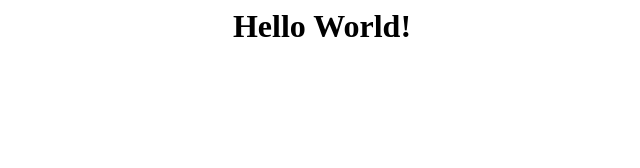
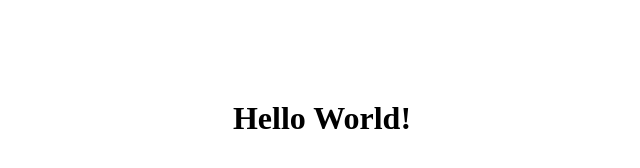
Before and after one commit to Grinch88/html, a plain HTML site: page index.html in a window 1280 px wide. Shown: the whole page, without its empty margins (318-958 px from the left). Drawn offline with Linux system fonts and the light colour scheme.

Commit message:
Update index.html

```diff
--- a/index.html
+++ b/index.html
@@ -4,6 +4,7 @@
     <style>
        body {
          text-align: center;
+         margin: 100 auto;
        }
     </style>
   </head>
```
